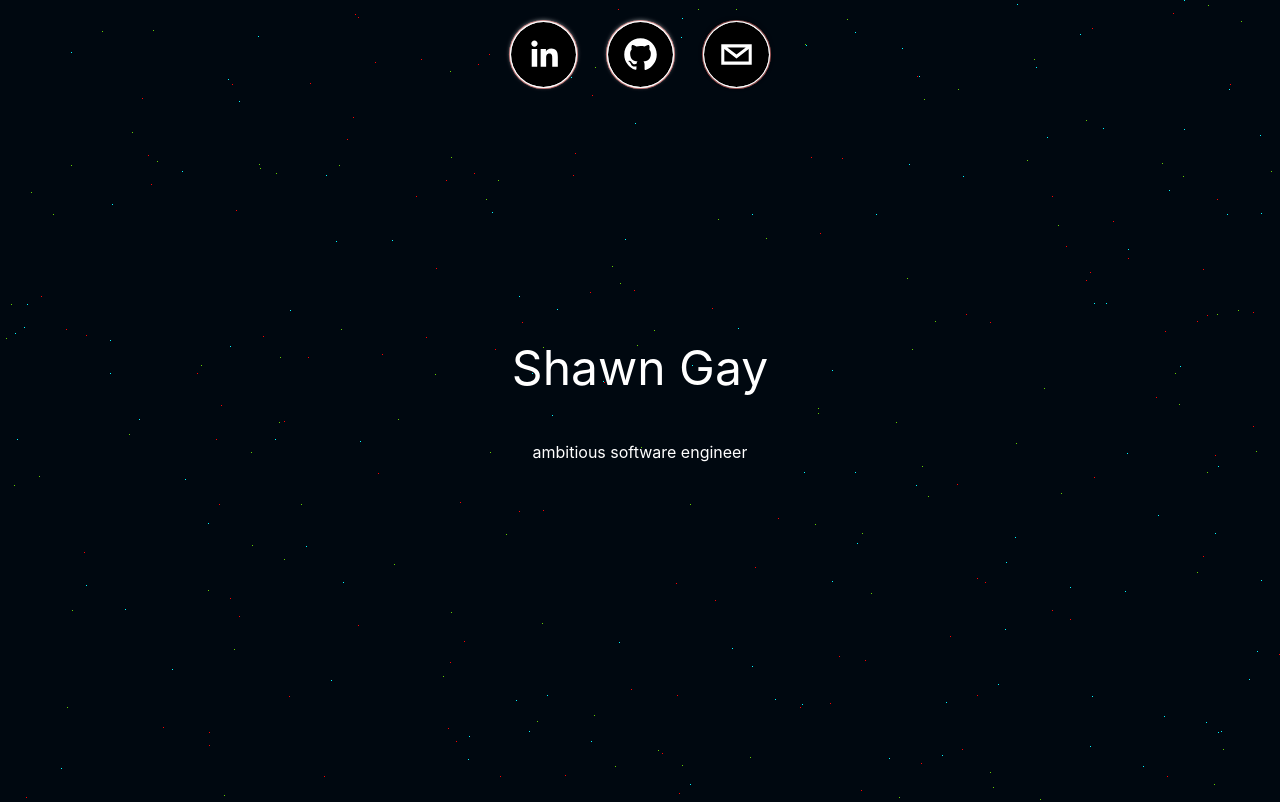
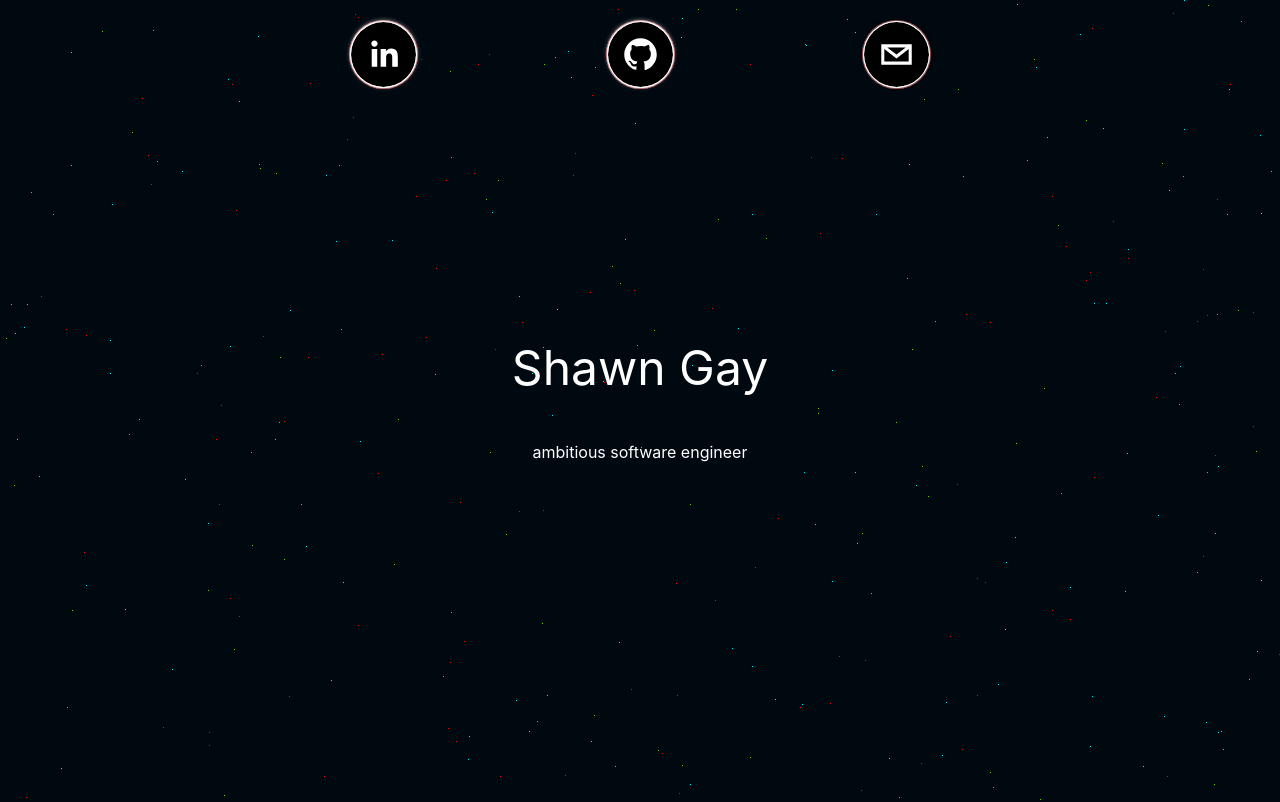
Before and after one commit to Shawn-Gay/PortfolioWebsite, a React (Create React App) app: page / in a window 1280 px wide. Shown: the top 802 px of the page. Built offline with nearby package versions, Linux system fonts and the light colour scheme.

Commit message:
Added clamp() to front-link-container width

```diff
--- a/src/Pages/FrontPage/FPstyles.css
+++ b/src/Pages/FrontPage/FPstyles.css
@@ -492,7 +492,7 @@
   -webkit-box-shadow: 0 0 10px 2px rgba(255, 255, 255, 0);
           box-shadow: 0 0 10px 2px rgba(255, 255, 255, 0);
   overflow: hidden;
-  width: 20rem;
+  width: clamp(75vw, 100rem, 50vw);
   z-index: 100;
 }
 
--- a/src/Pages/FrontPage/FPstyles.scss
+++ b/src/Pages/FrontPage/FPstyles.scss
@@ -136,7 +136,7 @@
     border-radius: 25px;
     box-shadow: 0 0 10px 2px rgba(255, 255, 255, 0);
     overflow: hidden;
-    width: 20rem;
+    width: clamp(75vw,100rem,50vw);
     z-index: 100;
 
     .social-container{
```
Also changed, not shown: 1 other file (tests, documents, lock files or other folders).
